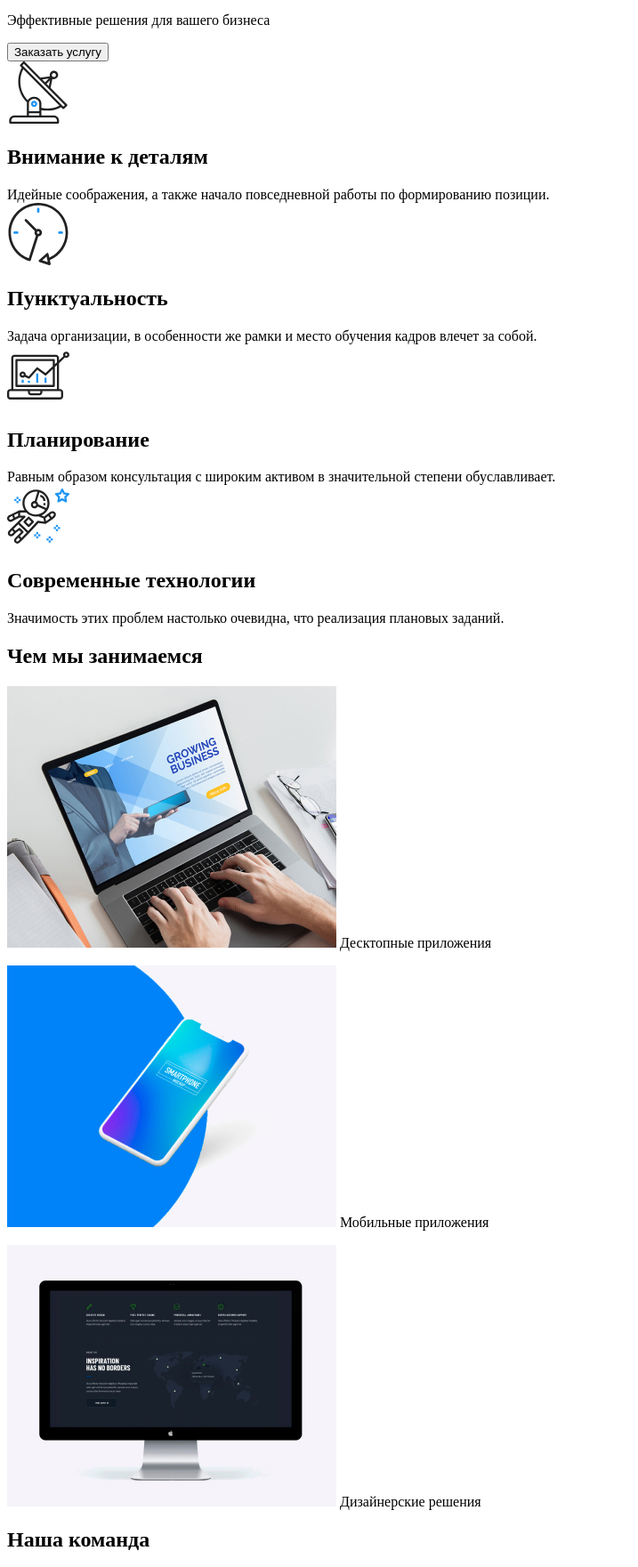
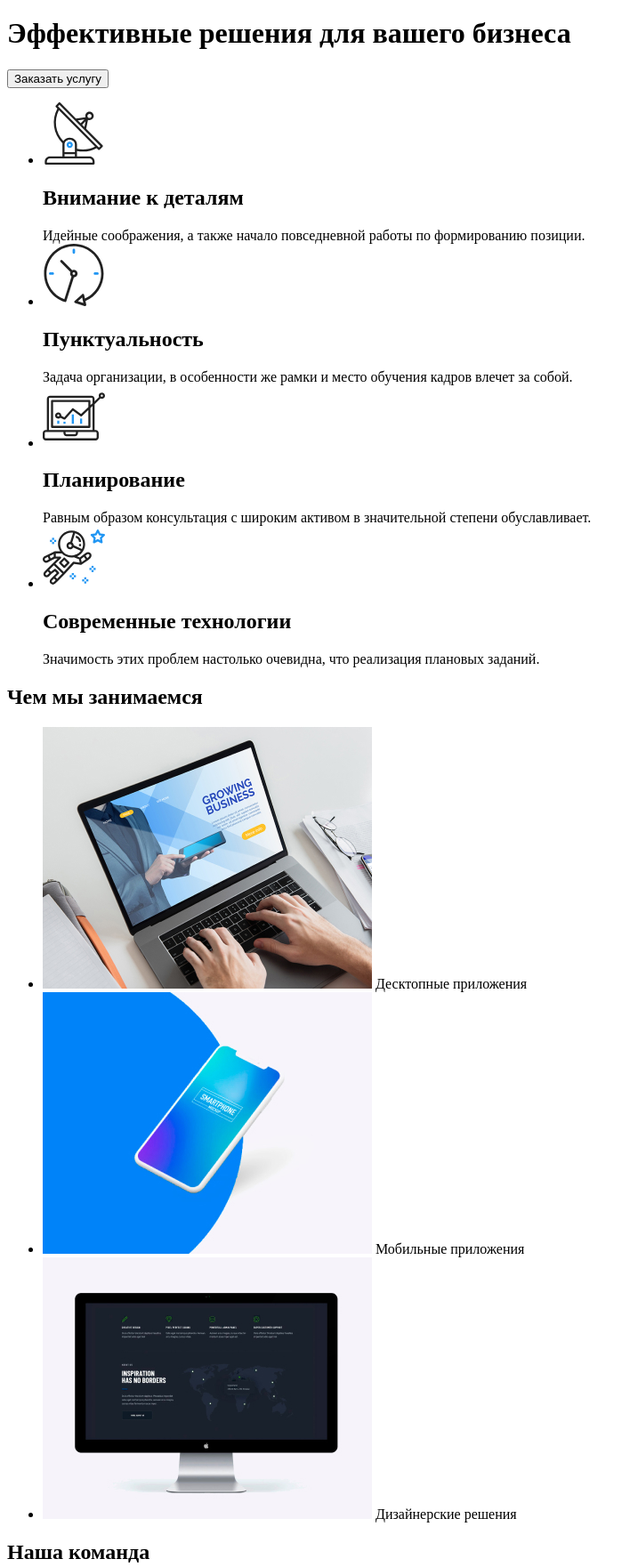
Before and after one commit to vitalis-virtus/goit-markup-hw-01, a plain HTML site: page index.html in a window 1280 px wide. Shown: the part 139-1900 px from the top of the page at 89% size, without its empty margins (0-717 px from the left). Drawn offline with Linux system fonts and the light colour scheme.

Commit message:
Исправлены заголовки и добавлены списки

```diff
--- a/index.html
+++ b/index.html
@@ -30,72 +30,72 @@
 
     <!-- Уникальный контент страницы -->
     <main>
-      <p>Эффективные решения для вашего бизнеса</p>
+      <h1>Эффективные решения для вашего бизнеса</h1>
       <button type="button">Заказать услугу</button>
 
       <!--Our features-->
-      <section>
+      <ul>
         <!--feature-1-->
-        <div>
+        <li>
           <img src="./images/antenna-1.svg" alt="antenna" />
           <h2>Внимание к деталям</h2>
           <span
             >Идейные соображения, а также начало повседневной работы по
             формированию позиции.</span
           >
-        </div>
+        </li>
         <!--feature-2-->
-        <div>
+        <li>
           <img src="./images/clock-1.svg" alt="clock" />
           <h2>Пунктуальность</h2>
           <span
             >Задача организации, в особенности же рамки и место обучения кадров
             влечет за собой.</span
           >
-        </div>
+        </li>
         <!--feature-3-->
-        <div>
+        <li>
           <img src="./images/diagram-1.svg" alt="diagramm" />
           <h2>Планирование</h2>
           <span
             >Равным образом консультация с широким активом в значительной
             степени обуславливает.</span
           >
-        </div>
+        </li>
         <!--feature-4-->
-        <div>
+        <li>
           <img src="./images/astronaut-1.svg" alt="astronaut" />
           <h2>Современные технологии</h2>
           <span
             >Значимость этих проблем настолько очевидна, что реализация плановых
             заданий.</span
           >
-        </div>
-      </section>
+        </li>
+      </ul>
 
       <!--What we do-->
-      <section>
-        <h1>Чем мы занимаемся</h1>
+      <h2>Чем мы занимаемся</h2>
+      <ul>
         <!--box-1-->
-        <p>
+        <li>
           <img src="./images/img-box-1.jpg" alt="img-box-1" />
           <span>Десктопные приложения</span>
-        </p>
+        </li>
         <!--box-2-->
-        <p>
+        <li>
           <img src="./images/img-box-2.jpg" alt="img-box-2" />
           <span>Мобильные приложения</span>
-        </p>
+        </li>
         <!--box-3-->
-        <p>
+        <li>
           <img src="./images/img-box-3.jpg" alt="img-box-3" />
           <span>Дизайнерские решения</span>
-        </p>
-      </section>
+        </li>
+      </ul>
 
       <!--Our team-->
       <section>
-        <h1>Наша команда</h1>
+        <h2>Наша команда</h2>
         <ul>
           <!--Player 1-->
           <li>
@@ -174,7 +174,7 @@
 
       <!--Regular customers-->
       <section>
-        <h1>Постоянные клиенты</h1>
+        <h2>Постоянные клиенты</h2>
         <ul>
           <li>
             <a href="/"><img src="./images/Client-1.svg" alt="Client" /></a>
@@ -213,24 +213,32 @@
       </div>
       <!--Social networks-->
       <div>
-        <h2>присоединяйтесь</h2>
+        <h3>присоединяйтесь</h2>
         <!--Social links-->
-        <p>
-          <a href="/"><img src="./images/insta-logo-sn.svg" alt="insta" /></a>
-          <a href="/"
-            ><img src="./images/twitter-logo-sn.svg" alt="twitter"
+        <ul>
+          <li>
+            <a href="/"><img src="./images/insta-logo-sn.svg" alt="insta" /></a>
+          </li>
+          <li>
+            <a href="/"
+            ><img src="./images/twitter-logo-sno.svg" alt="twitter"
           /></a>
-          <a href="/"
+        </li>
+          <li>
+            <a href="/"
             ><img src="./images/facebook-logo-sn.svg" alt="facebook"
           /></a>
-          <a href="/"
+        </li>
+          <li>
+            <a href="/"
             ><img src="./images/linkedin-logo-sn.svg" alt="limkedin"
           /></a>
-        </p>
+        </li>
+        </ul>
       </div>
       <!--Subscribe-->
       <div>
-        <h2>Подпишитесь на рассылку</h2>
+        <h3>Подпишитесь на рассылку</h2>
         <form><input type="email" value="E-mail" /></form>
         <button type="button">
           Подписаться <img src="./images/icon-send.svg" alt="send" />
```
Also changed, not shown: images/twitter-logo-sn.svg (deleted), images/twitter-logo-sno.svg (added).
